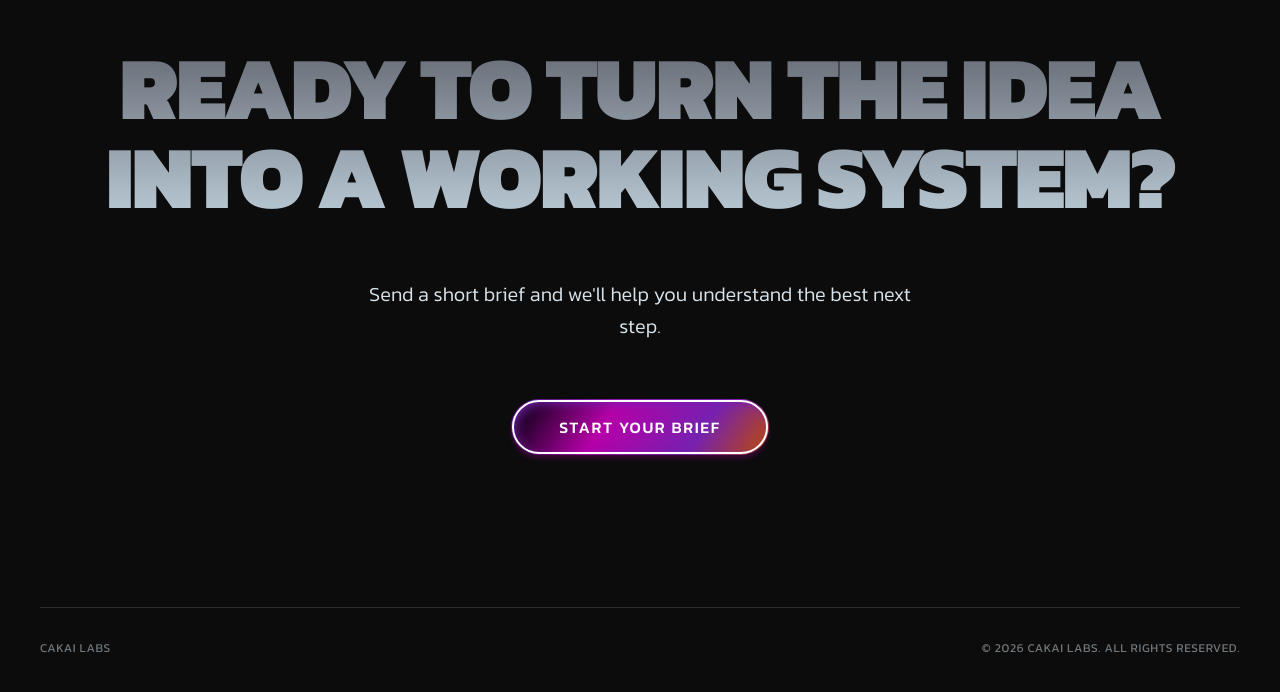
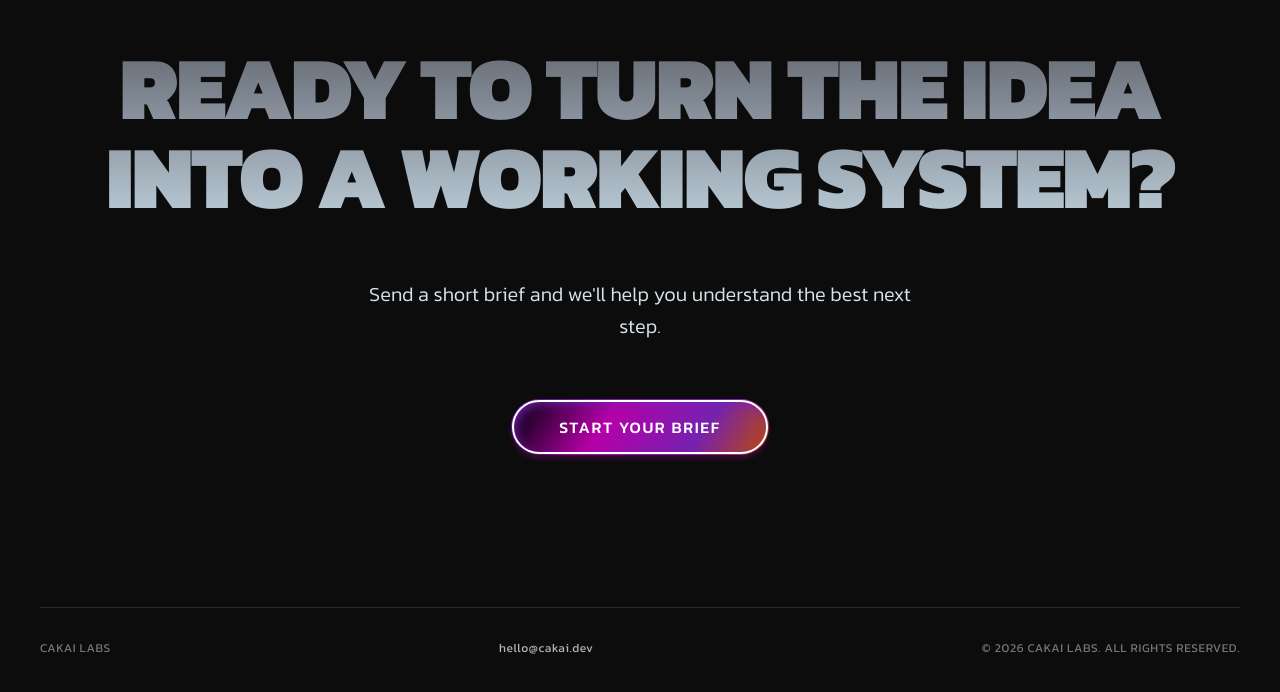
Before and after one commit to Cassiano26/cakai-labs, a Next.js app: page / in a window 1280 px wide. Shown: the part 6741-7433 px from the top of the page. Built offline with nearby package versions, Linux system fonts and the light colour scheme.

Commit message:
feat: add contact email to footer

```diff
--- a/src/components/landing/ContactSection.tsx
+++ b/src/components/landing/ContactSection.tsx
@@ -34,6 +34,12 @@ export default function ContactSection({ ctaHref }: { ctaHref?: string }) {
 
       <footer className="mt-16 flex w-full flex-col items-center justify-between gap-2 border-t border-[#D7E2EA]/15 pt-8 text-xs uppercase tracking-wider text-[#D7E2EA]/50 sm:flex-row md:mt-24">
         <span>Cakai Labs</span>
+        <a
+          href="mailto:hello@cakai.dev"
+          className="normal-case text-[#D7E2EA]/80 transition-opacity duration-200 hover:opacity-70"
+        >
+          hello@cakai.dev
+        </a>
         <span>{t.footer.copyright}</span>
       </footer>
     </section>
```
